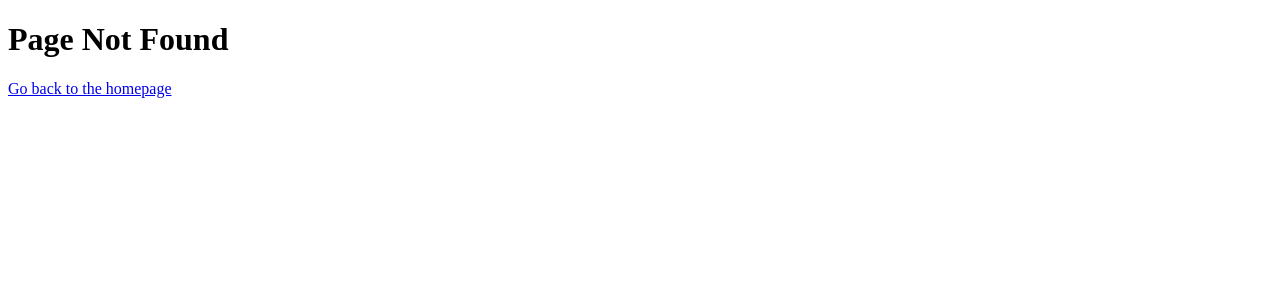
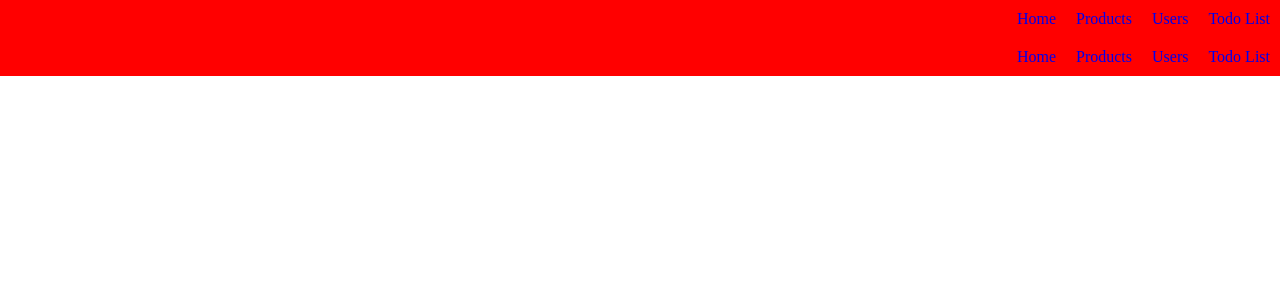
Before and after one commit to dikshalalit/delente_assignment, a Next.js app: page /component/header in a window 1280 px wide. Before the commit this address had no page. Shown: the top 300 px of the page. Built offline with nearby package versions, Linux system fonts and the light colour scheme.

Commit message:
add navbar to show all pages

```diff
--- a/pages/_app.js
+++ b/pages/_app.js
@@ -1,5 +1,11 @@
+import Header from "./component/header";
 import "@/styles/globals.css";
 
 export default function App({ Component, pageProps }) {
-  return <Component {...pageProps} />;
+  return (
+    <>
+      <Header />
+      <Component {...pageProps} />
+    </>
+  );
 }
--- /dev/null
+++ b/pages/component/header/index.js
@@ -0,0 +1,17 @@
+import style from "./style.module.css";
+import navbarData from "../../data/navbar.json";
+import Link from "next/link";
+
+export default function Header() {
+  return (
+    <header className={style.header}>
+      {navbarData.map((navItem) => {
+        return (
+          <Link href={navItem.path} className={style.navbar_item}>
+            {navItem.title}
+          </Link>
+        );
+      })}
+    </header>
+  );
+}
--- /dev/null
+++ b/pages/component/header/style.module.css
@@ -0,0 +1,11 @@
+.header {
+  display: flex;
+  justify-content: flex-end;
+  align-items: center;
+  column-gap: 20px;
+  background-color: red;
+  padding: 10px;
+}
+.navbar_item {
+  text-decoration: none;
+}
--- /dev/null
+++ b/pages/data/navbar.json
@@ -0,0 +1,22 @@
+[
+  {
+    "id": 1,
+    "title": "Home",
+    "path": "/"
+  },
+  {
+    "id": 2,
+    "title": "Products",
+    "path": "/products"
+  },
+  {
+    "id": 3,
+    "title": "Users",
+    "path": "/users"
+  },
+  {
+    "id": 4,
+    "title": "Todo List",
+    "path": "/todos"
+  }
+]
--- a/styles/globals.css
+++ b/styles/globals.css
@@ -10,11 +10,7 @@
   }
 }
 
-html,
-body {
-  max-width: 100vw;
-  overflow-x: hidden;
-}
+
 
 body {
   color: var(--foreground);
@@ -40,3 +36,26 @@ a {
     color-scheme: dark;
   }
 } */
+
+body.light {
+  --bg-color: #ffffff;
+  --text-color: #000000;
+  --header-color: #f1f1f1;
+  --link-color: #1a73e8;
+}
+
+/* Dark Theme */
+body.dark {
+  --bg-color: #181818;
+  --text-color: #ffffff;
+  --header-color: #333333;
+  --link-color: #bb86fc;
+}
+
+html,
+body {
+  max-width: 100vw;
+  overflow-x: hidden;
+  padding: 0;
+  margin: 0;
+}
```
